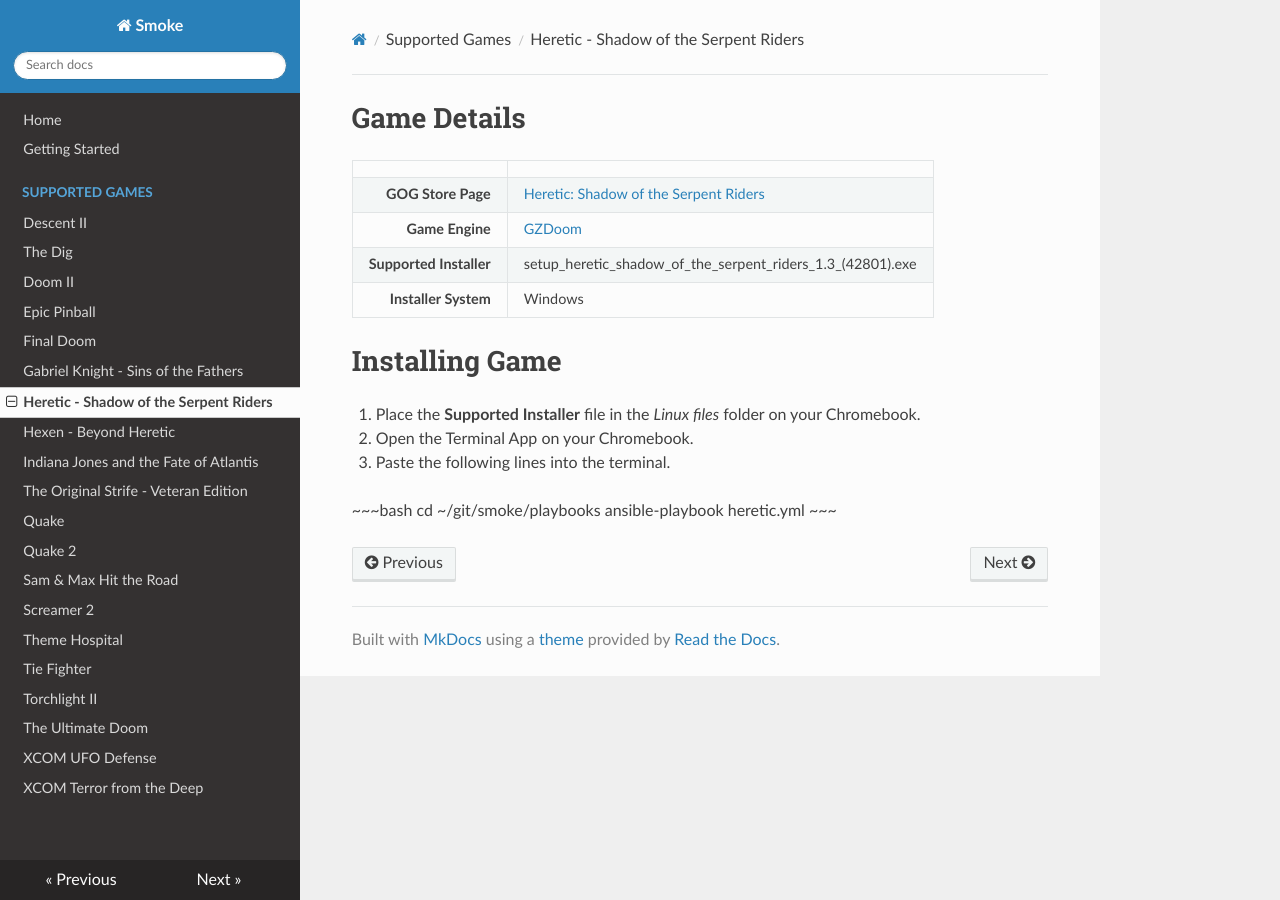
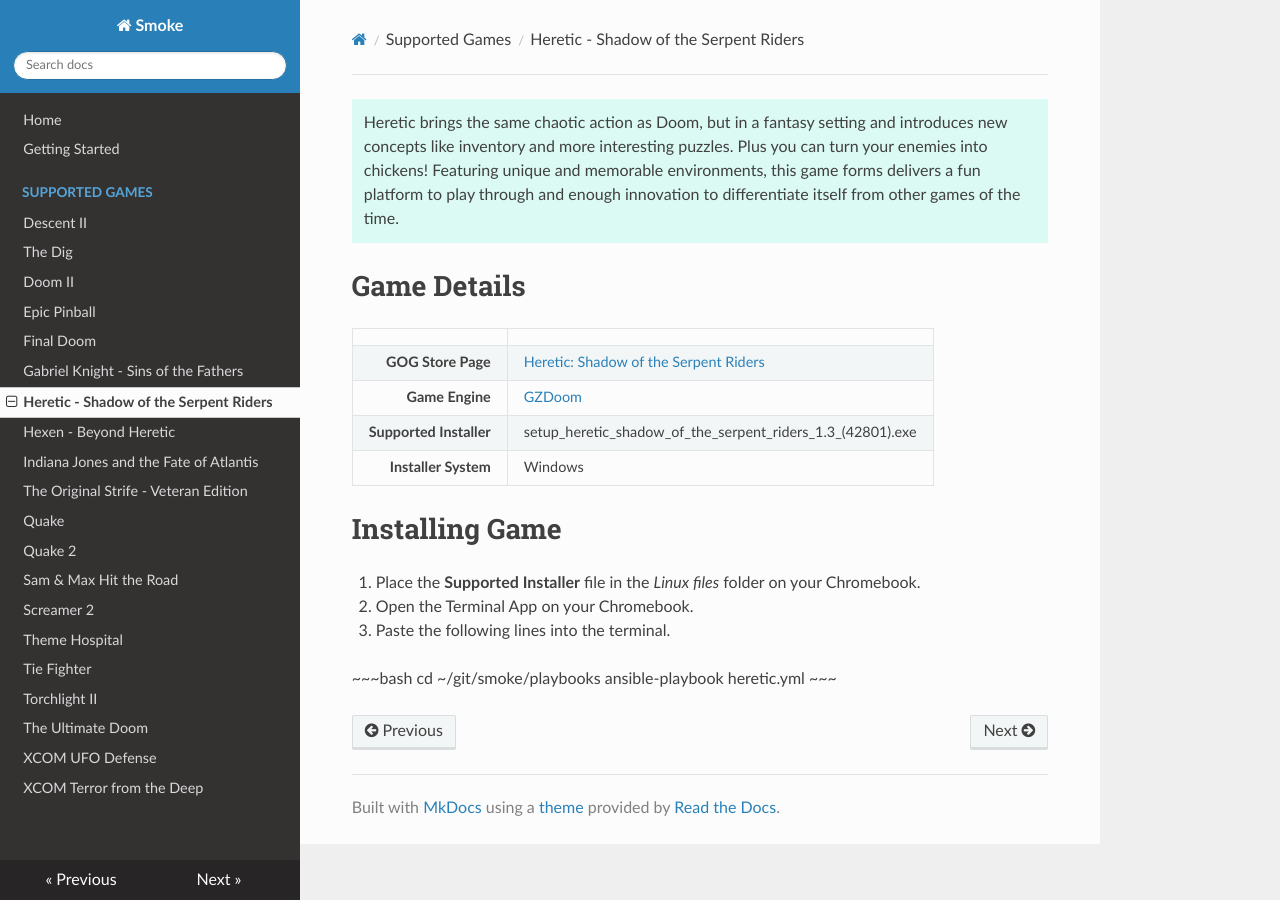
Before and after one commit to gooseberry/smoke, an MkDocs documentation site: the page built from docs/games/heretic.md, in a window 1280 px wide. Built offline with MkDocs 1.6.1, drawn with Linux system fonts in a browser that asks for light colours; nearby versions of some CDN libraries.

Commit message:
Added description

```diff
--- a/docs/games/heretic.md
+++ b/docs/games/heretic.md
@@ -1,3 +1,6 @@
+!!! Tip  ""
+    Heretic brings the same chaotic action as Doom, but in a fantasy setting and introduces new concepts like inventory and more interesting puzzles.  Plus you can turn your enemies into chickens!  Featuring unique and memorable environments, this game forms delivers a fun platform to play through and enough innovation to differentiate itself from other games of the time.
+
 # Game Details
 
 |  |  |
```
